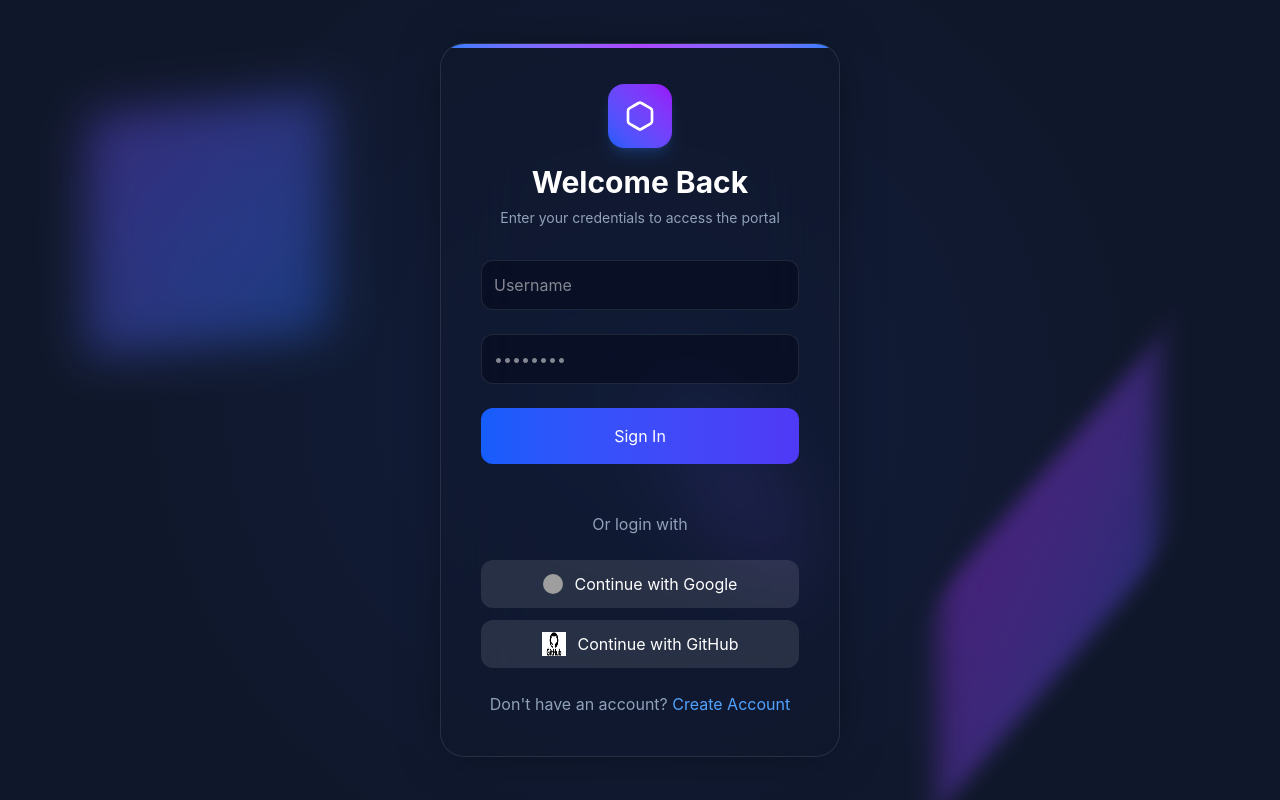
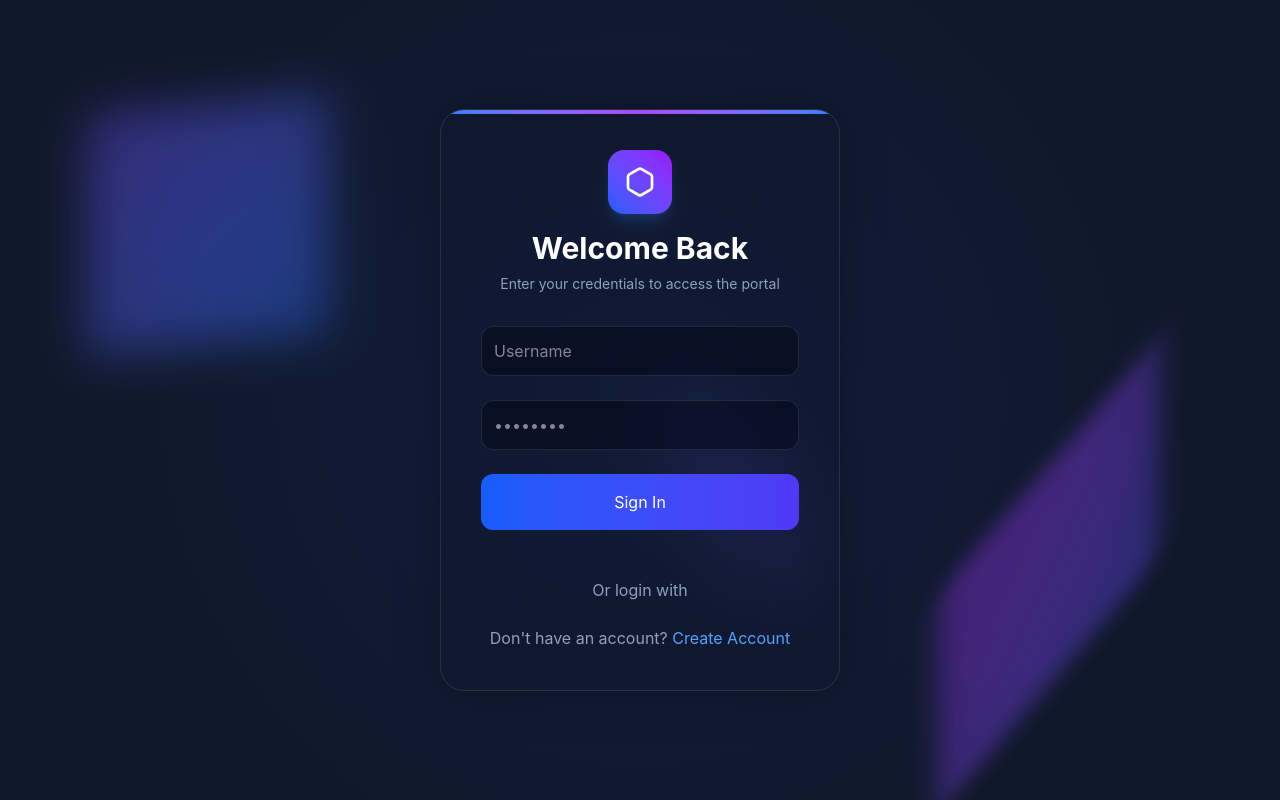
Before and after one commit to kaifkhan-coder/AIMS, a React (Vite) app: page /login in a window 1280 px wide. Built offline with nearby package versions, Linux system fonts and the light colour scheme; no server answers; grey boxes are pictures that could not be loaded.

Commit message:
fix: remove google and ggithub

```diff
--- a/src/components/pages/Login.jsx
+++ b/src/components/pages/Login.jsx
@@ -234,7 +234,7 @@
               </motion.button>
               <p className="text-center text-slate-400 mt-6">Or login with</p>
 
-              <div className="flex flex-col gap-3 mt-4">
+              {/* <div className="flex flex-col gap-3 mt-4">
                 <a
                   href={`${process.env.BACKEND_URL}/auth/google`}
                   className="flex items-center justify-center gap-3 py-3 rounded-xl
@@ -260,9 +260,7 @@
                   />
                   Continue with GitHub
                 </a>
-              </div>
-
-
+              </div> */}
             </form>
 
             <p className="text-center text-slate-400 mt-6">
```
